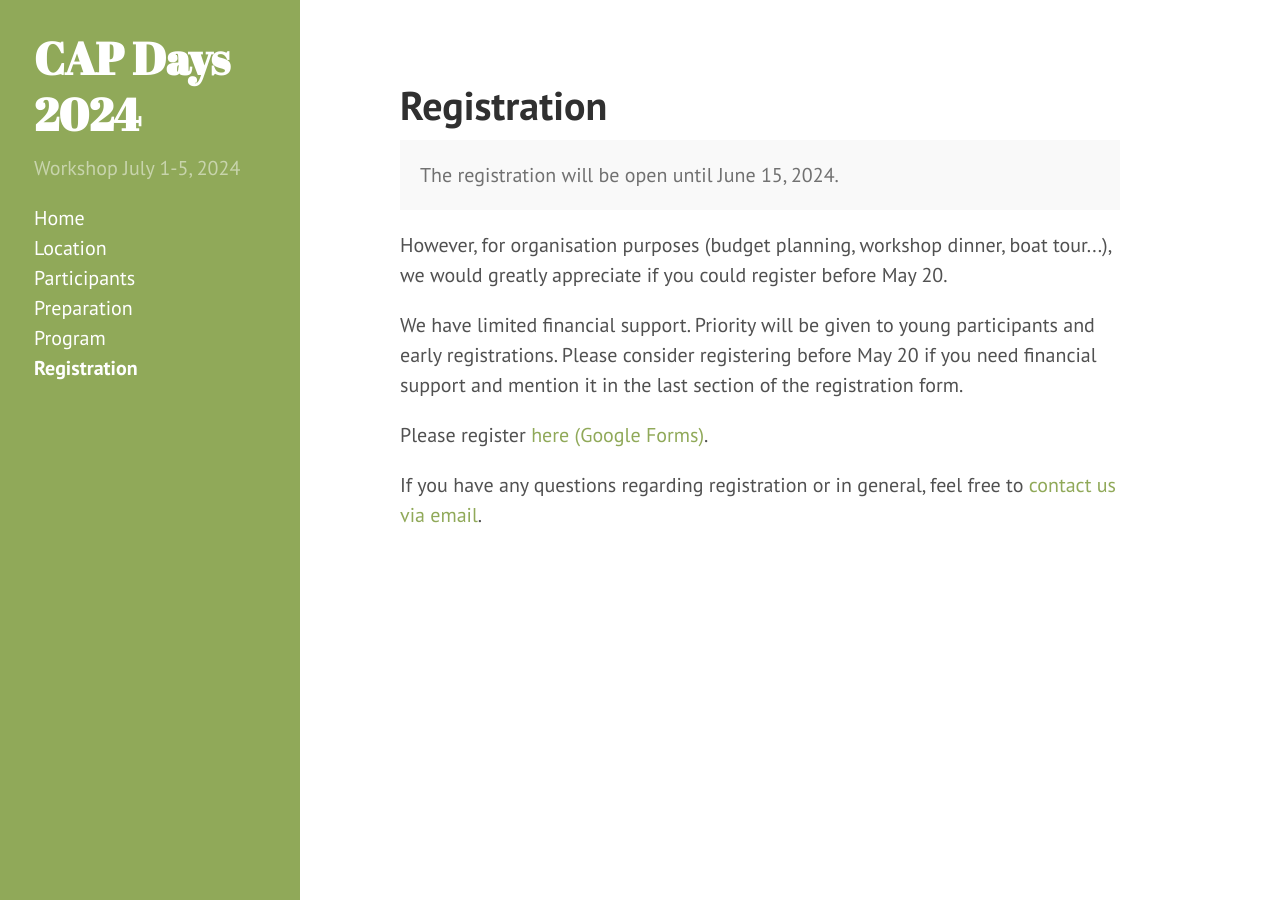
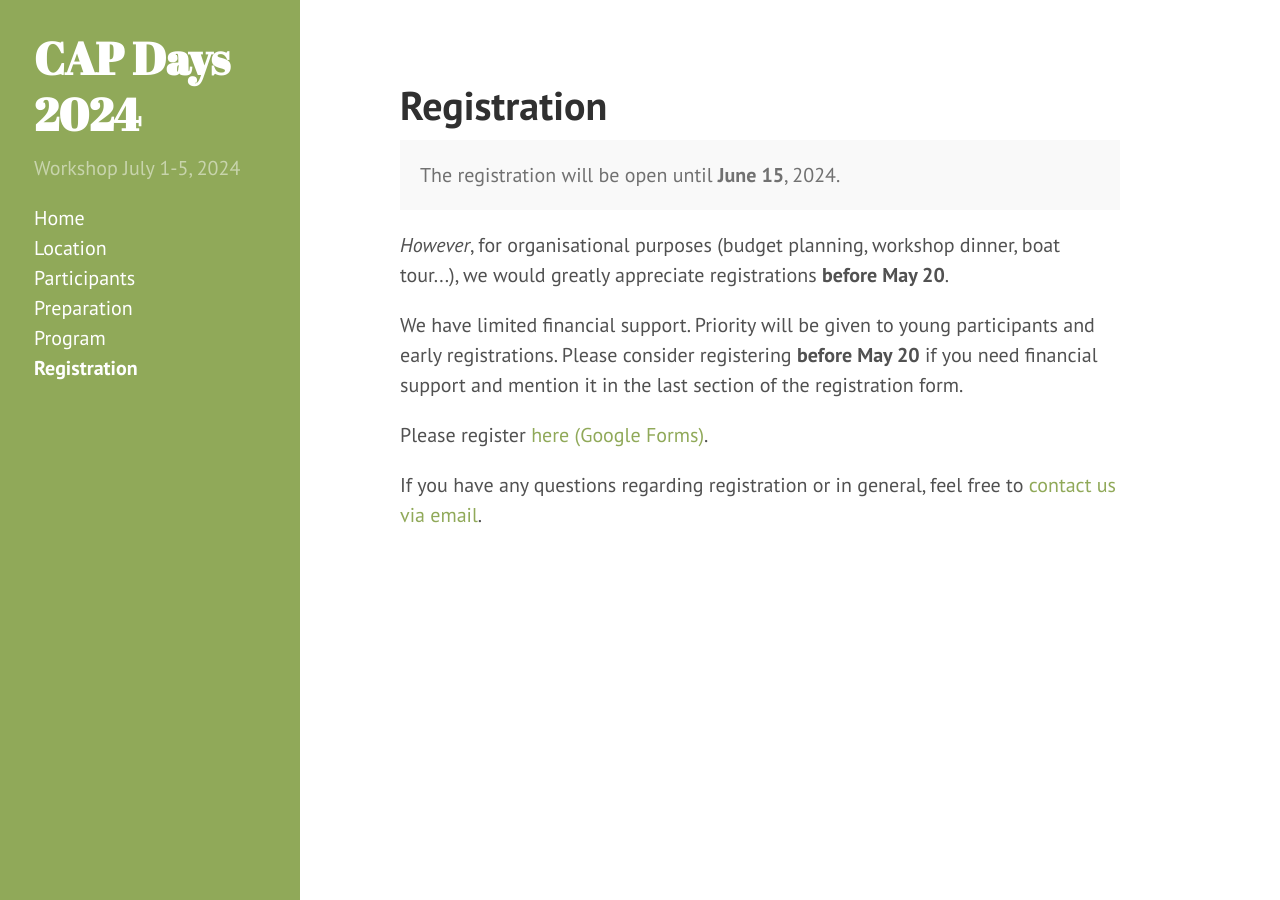
Before and after one commit to homalg-project/capdays-2024, a Jekyll site: the page built from registration.html, in a window 1280 px wide. Built offline with Jekyll 4.4.1, drawn with Linux system fonts in a browser that asks for light colours.

Commit message:
update registration

```diff
--- a/registration.html
+++ b/registration.html
@@ -12,19 +12,19 @@
 <p class="message">Registration is closed.</p>
 
 {% when 'open' %}
-<p class="message">The registration will be open until June 15, 2024.</p>
+<p class="message">The registration will be open until <b>June 15</b>, 2024.</p>
 
 <p>
-  However, for organisation purposes (budget planning, workshop
-  dinner, boat tour...), we would greatly appreciate if you could
-  register before May 20.
+  <i>However</i>, for organisational purposes (budget planning, workshop
+  dinner, boat tour...), we would greatly appreciate registrations
+  <b>before May 20</b>.
 </p>
 
 <p>
   We have limited financial support. Priority will be given to young
   participants and early registrations. Please consider registering
-  before May 20 if you need financial support and mention it in the
-  last section of the registration form.
+  <b>before May 20</b> if you need financial support and mention it in
+  the last section of the registration form.
 </p>
 
 <p>
```
